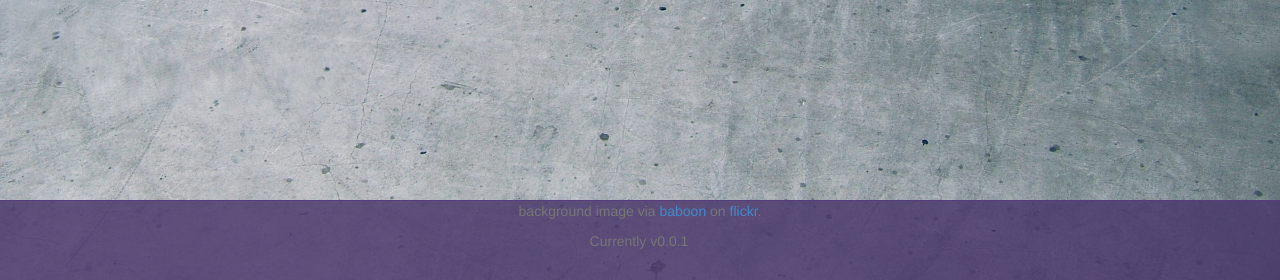
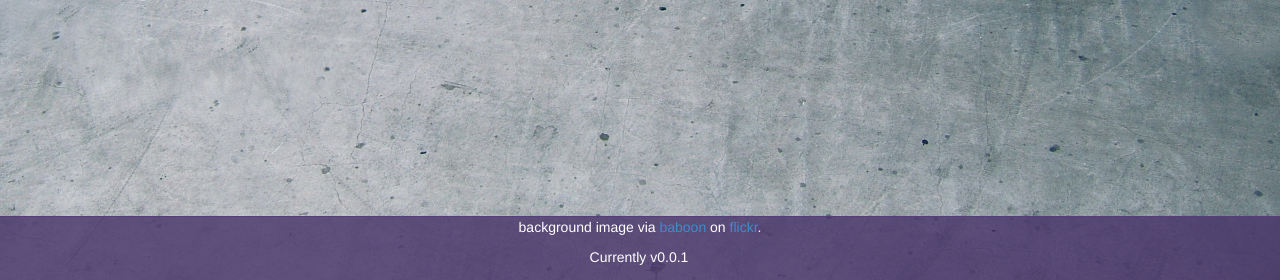
Before and after one commit to killerbat00/tpss, a Flask app: page / in a window 1280 px wide. Shown: the part 520-800 px from the top of the page. Run offline with Flask 2, Linux system fonts and the light colour scheme; some libraries are stand-ins or nearby versions.

Commit message:
fix footer size

```diff
--- a/skateapp/static/skateapp-style.css
+++ b/skateapp/static/skateapp-style.css
@@ -11,8 +11,8 @@ body {
     min-height: 100%;
     height: auto !important;
     height 100%;
-    margin: 0 auto -80px;
-    padding: 0 0 80px;
+    margin: 0 auto -64px;
+    padding: 0 0 64px;
 }
 
 .btn-outline {
@@ -135,8 +135,8 @@ body {
 }
 
 .tpss-footer {
-    height: 80px;
-    color: #777;
+    height: 64px;
+    color: #fff;
     text-align: center;
     background: rgba(72,52,106,.8);
     border-top: 1px solid #563d7c;
```
